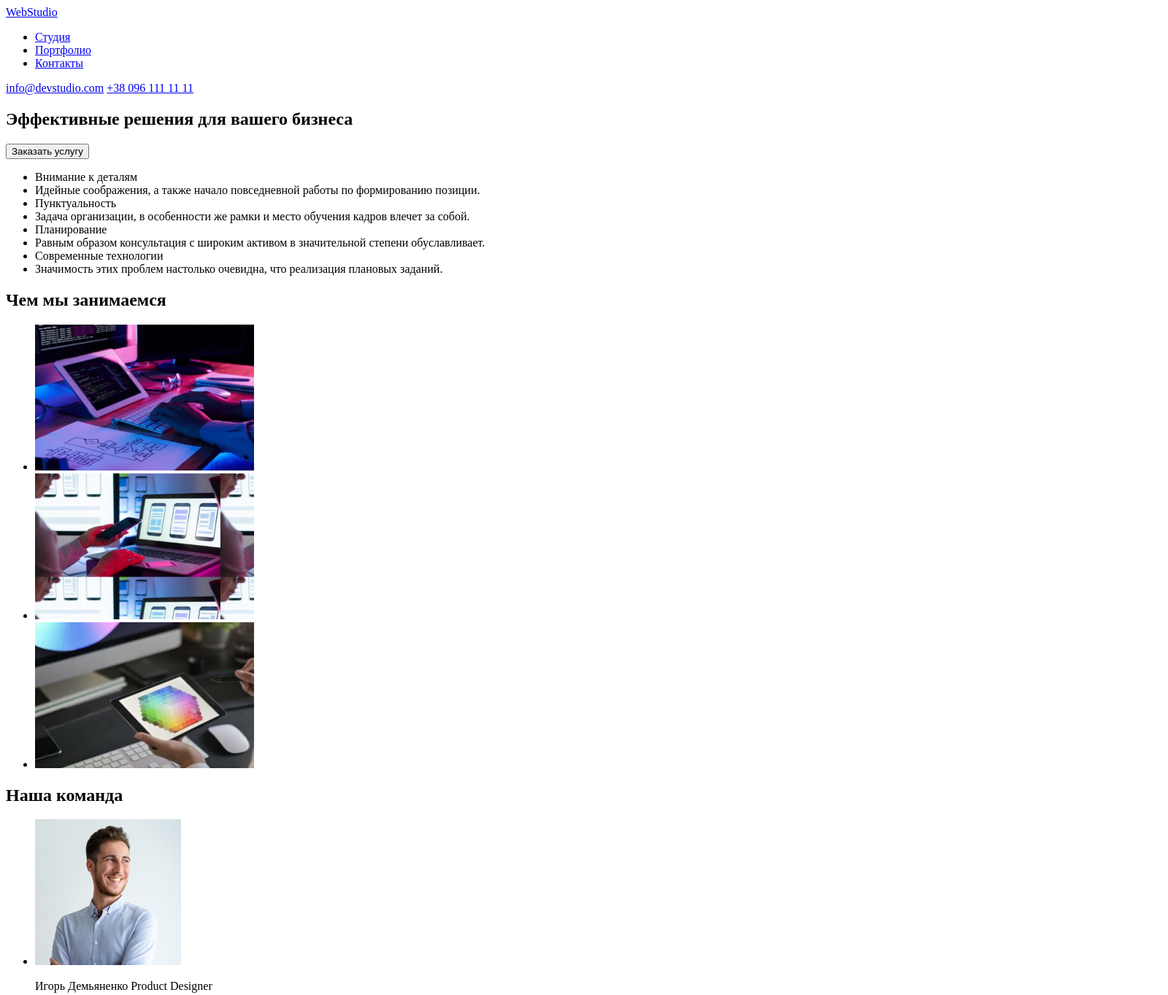
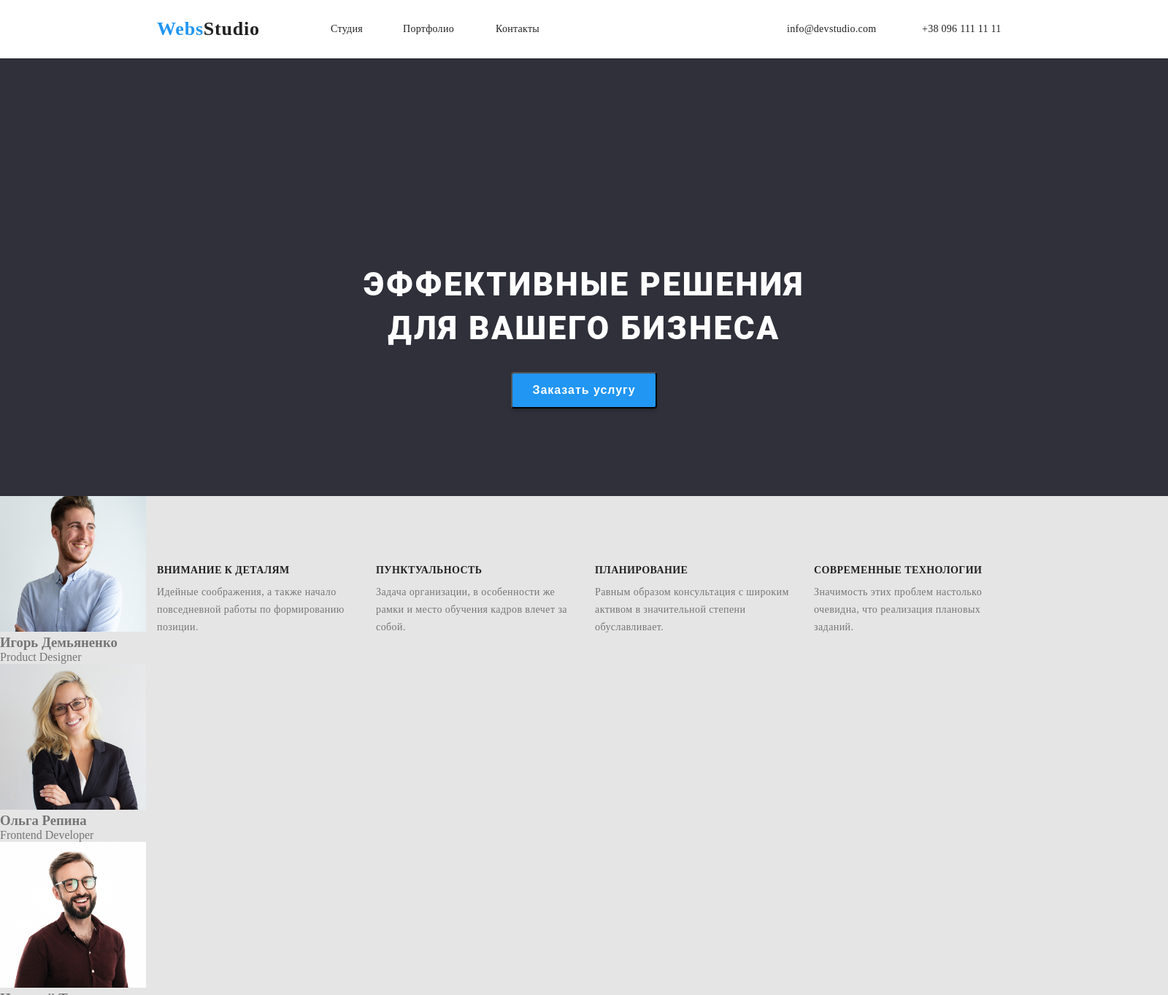
Before and after one commit to Halamai/goit-markup-hw-01, a plain HTML site: page index.html in a window 1280 px wide. Shown: the top 1364 px of the page at 73% size, 1600 px wide, since content can reach past the window. Drawn offline with Linux system fonts and the light colour scheme.

Commit message:
виправлення2 домашка1

```diff
--- a/css/styles.css
+++ b/css/styles.css
@@ -0,0 +1,257 @@
+* {
+  margin: 0;
+  padding: 0;
+}
+body {
+  font-family: Roboto sans-serif;
+  color: #757575;
+  background: #e5e5e5;
+  font-style: normal;
+  font-weight: 500;
+}
+.header-link-studio:hover,
+.header-link-studio:focus,
+.header-link-portfolio:focus,
+.header-link-portfolio:hover,
+.header-link-contacts:hover,
+.header-link-contacts:focus,
+.header-link-mail:focus,
+.header-link-mail:hover,
+.header-link-tel:hover,
+.header-link-tel:focus {
+  color: #2196f3;
+}
+a {
+  text-decoration: none;
+}
+ul {
+  list-style: none;
+}
+.header {
+  position: absolute;
+  width: 1600px;
+  height: 80px;
+
+  background: #ffffff;
+}
+.header-logo {
+  position: absolute;
+  width: 145px;
+  height: 31px;
+  left: 215px;
+  top: 24px;
+  font-family: Raleway;
+  font-weight: bold;
+  font-size: 26px;
+  line-height: 31px;
+  letter-spacing: 0.03em;
+  color: #2196f3;
+}
+.header-logo-without-web {
+  color: #212121;
+}
+.header-link-studio {
+  position: absolute;
+  width: 49px;
+  height: 16px;
+  left: 453px;
+  top: 32px;
+  font-size: 14px;
+  line-height: 16px;
+  letter-spacing: 0.02em;
+  color: #212121;
+}
+.header-link-portfolio {
+  position: absolute;
+  width: 77px;
+  height: 16px;
+  left: 552px;
+  top: 32px;
+  font-size: 14px;
+  line-height: 16px;
+  letter-spacing: 0.02em;
+  color: #212121;
+}
+.header-link-contacts {
+  position: absolute;
+  width: 68px;
+  height: 16px;
+  left: 679px;
+  top: 32px;
+  font-size: 14px;
+  line-height: 16px;
+  letter-spacing: 0.02em;
+
+  color: #212121;
+}
+.header-link-mail {
+  position: absolute;
+  width: 135px;
+  height: 16px;
+  left: 1078px;
+  top: 32px;
+  font-size: 14px;
+  line-height: 16px;
+  letter-spacing: 0.02em;
+  color: #212121;
+}
+.header-link-tel {
+  position: absolute;
+  width: 122px;
+  height: 16px;
+  left: 1263px;
+  top: 32px;
+  font-size: 14px;
+  line-height: 16px;
+  letter-spacing: 0.02em;
+  color: #212121;
+}
+.content {
+  position: absolute;
+  width: 1600px;
+  height: 600px;
+  left: 0px;
+  top: 80px;
+  background: #2f303a;
+}
+.content-text {
+  position: absolute;
+  width: 696px;
+  height: 120px;
+  left: 452px;
+  top: 280px;
+  font-family: Roboto;
+  font-style: normal;
+  font-weight: 900;
+  font-size: 44px;
+  line-height: 60px;
+  /* or 136% */
+  text-align: center;
+  letter-spacing: 0.06em;
+  text-transform: uppercase;
+  color: #ffffff;
+}
+.content-button {
+  position: absolute;
+  width: 136px;
+  height: 30px;
+  left: 732px;
+  top: 440px;
+  font-weight: bold;
+  font-size: 16px;
+  line-height: 30px;
+  /* identical to box height, or 187% */
+  align-items: center;
+  text-align: center;
+  letter-spacing: 0.06em;
+  color: #ffffff;
+  position: absolute;
+  width: 200px;
+  height: 50px;
+  left: 700px;
+  top: 430px;
+  background: #2196f3;
+  box-shadow: 0px 4px 4px rgba(0, 0, 0, 0.15);
+  border-radius: 4px;
+}
+
+.title-warning {
+  position: absolute;
+  width: 270px;
+  height: 16px;
+  left: 215px;
+  top: 774px;
+  font-weight: bold;
+  font-size: 14px;
+  line-height: 16px;
+  letter-spacing: 0.03em;
+  text-transform: uppercase;
+  color: #212121;
+}
+.title-punctuality {
+  position: absolute;
+  width: 270px;
+  height: 16px;
+  left: 515px;
+  top: 774px;
+  font-weight: bold;
+  font-size: 14px;
+  line-height: 16px;
+  letter-spacing: 0.03em;
+  text-transform: uppercase;
+  color: #212121;
+}
+.title-planning {
+  position: absolute;
+  width: 270px;
+  height: 16px;
+  left: 815px;
+  top: 774px;
+  font-weight: bold;
+  font-size: 14px;
+  line-height: 16px;
+  letter-spacing: 0.03em;
+  text-transform: uppercase;
+  color: #212121;
+}
+.title-technology {
+  position: absolute;
+  width: 270px;
+  height: 16px;
+  left: 1115px;
+  top: 774px;
+  font-weight: bold;
+  font-size: 14px;
+  line-height: 16px;
+  letter-spacing: 0.03em;
+  text-transform: uppercase;
+  color: #212121;
+}
+.title-warning-text {
+  position: absolute;
+  width: 270px;
+  height: 75px;
+  left: 215px;
+  top: 800px;
+  font-weight: normal;
+  font-size: 14px;
+  line-height: 24px;
+  /* or 171% */
+  letter-spacing: 0.03em;
+}
+.title-punctuality-text {
+  position: absolute;
+  width: 270px;
+  height: 75px;
+  left: 515px;
+  top: 800px;
+  font-weight: normal;
+  font-size: 14px;
+  line-height: 24px;
+  /* or 171% */
+  letter-spacing: 0.03em;
+}
+.title-planning-text {
+  position: absolute;
+  width: 270px;
+  height: 75px;
+  left: 815px;
+  top: 800px;
+  font-weight: normal;
+  font-size: 14px;
+  line-height: 24px;
+  /* or 171% */
+  letter-spacing: 0.03em;
+}
+.title-technology-text {
+  position: absolute;
+  width: 270px;
+  height: 75px;
+  left: 1115px;
+  top: 800px;
+  font-weight: normal;
+  font-size: 14px;
+  line-height: 24px;
+  /* or 171% */
+  letter-spacing: 0.03em;
+}
--- a/index.html
+++ b/index.html
@@ -10,78 +10,84 @@
 </head>
 
 <body>
-
-    <header>
-        <a href="WebStudio">WebStudio</a>
+        <!-- ШАПКА САЙТУ -->
+    <header class="header">
         <nav>
-            <ul>
-                <li><a href="Студия">Студия</a></li>
-                <li><a href="Портфолио">Портфолио</a></li>
-                <li><a href="Контакты">Контакты</a></li>
+                <a href="WebStudio" class="header-logo">Webs<spann class="header-logo-without-web">Studio</spann></a>
+            <ul class="header-links">
+                <li><a href="Студия" class="header-link-studio">Студия</a></li>
+                <li><a href="Портфолио" class="header-link-portfolio">Портфолио</a></li>
+                <li><a href="Контакты" class="header-link-contacts">Контакты</a></li>
             </ul>
         </nav>
-            <a href="mailto:info@devstudio.com">info@devstudio.com</a>
-            <a href="tel:+380961111111">+38 096 111 11 11</a>
+            <a href="mailto:info@devstudio.com" class="header-link-mail">info@devstudio.com</a>
+            <a href="tel:+380961111111" class="header-link-tel">+38 096 111 11 11</a>
     </header>
+
+        <!-- ОСНОВНИЙ КОНТЕНТ СТОРІНКИ -->
+
     <main>
-        <section>
-            <h1>Эффективные решения для вашего бизнеса</h1>
-            <button type="button">Заказать услугу</button>
+        <section class="content">
+            <h1 class="content-text">Эффективные решения для вашего бизнеса</h1>
+            <button type="button" class="content-button">Заказать услугу</button>
         </section>
 
+                <!-- ОСОБЛИВОСТІ  РОБОТИ І ЧТИМ МИ ЗАЙМАЄМОСЯ-->
+
         <section>
-            <ul>
-                <li>Внимание к деталям</li>
-                <li>Идейные соображения, а также начало повседневной работы по формированию позиции.</li>
-                <li>Пунктуальность</li>
-                <li>Задача организации, в особенности же рамки и место обучения кадров влечет за собой.</li>
-                <li>Планирование</li>
-                <li>Равным образом консультация с широким активом в значительной степени обуславливает.</li>
-                <li>Современные технологии</li>
-                <li>Значимость этих проблем настолько очевидна, что реализация плановых заданий.</li>
-            </ul>
+                <h3 class="title-warning">Внимание к деталям<h3>
+                <p class="title-warning-text">Идейные соображения, а также начало повседневной работы по формированию позиции.</p>
+
+                <h3 class="title-punctuality">Пунктуальность<h3>
+                <p class="title-punctuality-text">Задача организации, в особенности же рамки и место обучения кадров влечет за собой.</p>
+
+                <h3 class="title-planning">Планирование</h3>
+                <p class="title-planning-text">Равным образом консультация с широким активом в значительной степени обуславливает.</p>
+
+                <h3 class="title-technology">Современные технологии</h3>
+                <p class="title-technology-text">Значимость этих проблем настолько очевидна, что реализация плановых заданий.</p>
         </section>
 
-        <section>
-            <h2>Чем мы занимаемся</h2>
+        <section class="workers">
+            <h2 class="workers-title">Чем мы занимаемся</h2>
             <ul>
                 <li><img src="images/box1.jpg" alt="программирования" width="300" height="200"></li>
                 <li><img src="images/box2.jpg" alt="подключения дивайсов" width="300" height="200"></li>
                 <li><img src="images/box3.jpg" alt="соответствие требованиям заказчика" width="300" height="200"></li>
             </ul>
         </section>
-
+                <!-- НАША КОМАНДА -->
         <section>
             <h2>Наша команда</h2>
             <ul>
                 <li>
                     <img src="images/img1.jpg" alt="фото сотрудника" width="200" height="200">
-                    <p>Игорь Демьяненко Product Designer</p>
+                    <p><h3>Игорь Демьяненко</h3> Product Designer</p>
                 </li>
                 <li>
                     <img src="images/img2.jpg" alt="фото сотрудника" width="200" height="200">
-                    <p>Ольга Репина Frontend Developer</p>
+                    <p><h3>Ольга Репина</h3> Frontend Developer</p>
                 </li>
                 <li>
                     <img src="images/img3.jpg" alt="фото сотрудника" width="200" height="200">
-                    <p>Николай Тарасов Marketing</p>
+                    <p><h3>Николай Тарасов</h3> Marketing</p>
                 </li>
                 <li>
                     <img src="images/img4.jpg" alt="фото сотрудника" width="200" height="200">
-                    <p>Михаил Ермаков UI Designer</p>
+                    <p><h3>Михаил Ермаков</h3> UI Designer</p>
                 </li>
             </ul>
         </section>
 
-
+            <!-- ФУТЕР -->
     </main>
 
-        <footer>
+        <footer class="footer">
             <a href="WebStudio">WebStudio</a>
-            <address>г. Киев, пр-т Леси Украинки, 26</address>
+            <address class="footer-address">г. Киев, пр-т Леси Украинки, 26</address>
             <ul>
-                <li><a href="mailto:info@devstudio.com">info@devstudio.com</a></li>
-                <li><a href="tel:+380961111111">+38 096 111 11 11</a></li>
+                <li><a href="mailto:info@devstudio.com" class="footer-link">info@devstudio.com</a></li>
+                <li><a href="tel:+380961111111" class="footer-link">+38 096 111 11 11</a></li>
             </ul>
 
         </footer>
```
